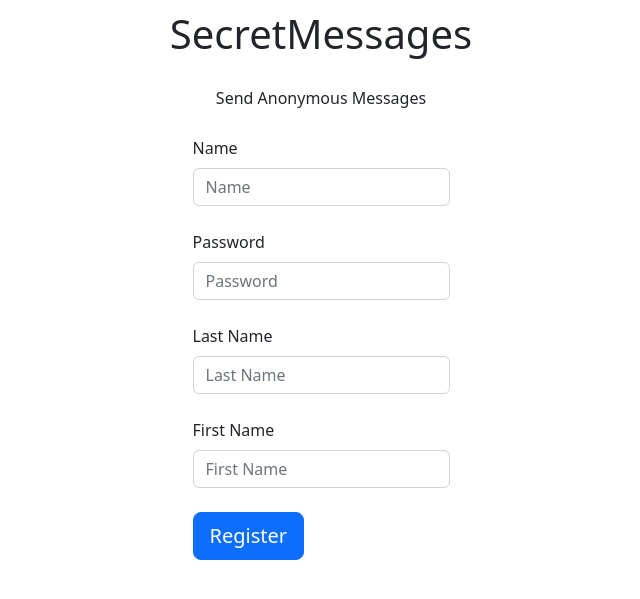
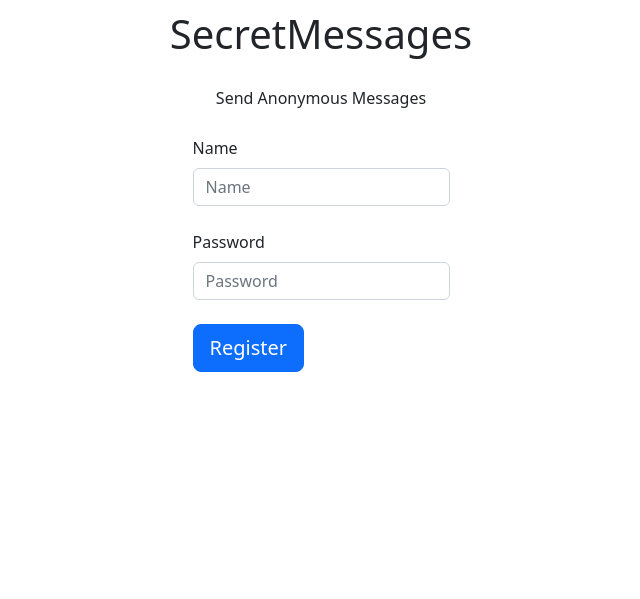
Before and after one commit to subhani-syed/Secret-Messages, a Django app: page /register in a window 1280 px wide. Shown: the top 599 px of the page, without its empty margins (319-959 px from the left). Run offline with Django 4.2, Linux system fonts and the light colour scheme.

Commit message:
Removed last and first names

```diff
--- a/templates/register.html
+++ b/templates/register.html
@@ -23,12 +23,6 @@
             <label for=""class="form-label">Password</label>
             <input type="password" name="password" placeholder="Password" required class="form-control">
             <br>
-            <label for=""class="form-label">Last Name</label>
-            <input type="text" name="lname"placeholder="Last Name" class="form-control">
-            <br>
-            <label for=""class="form-label">First Name</label>
-            <input type="text" name="fname"placeholder="First Name" class="form-control">
-            <br>
             <button type="submit" class="btn btn-primary btn-lg">Register</button>
         </form>
     </div>
```
